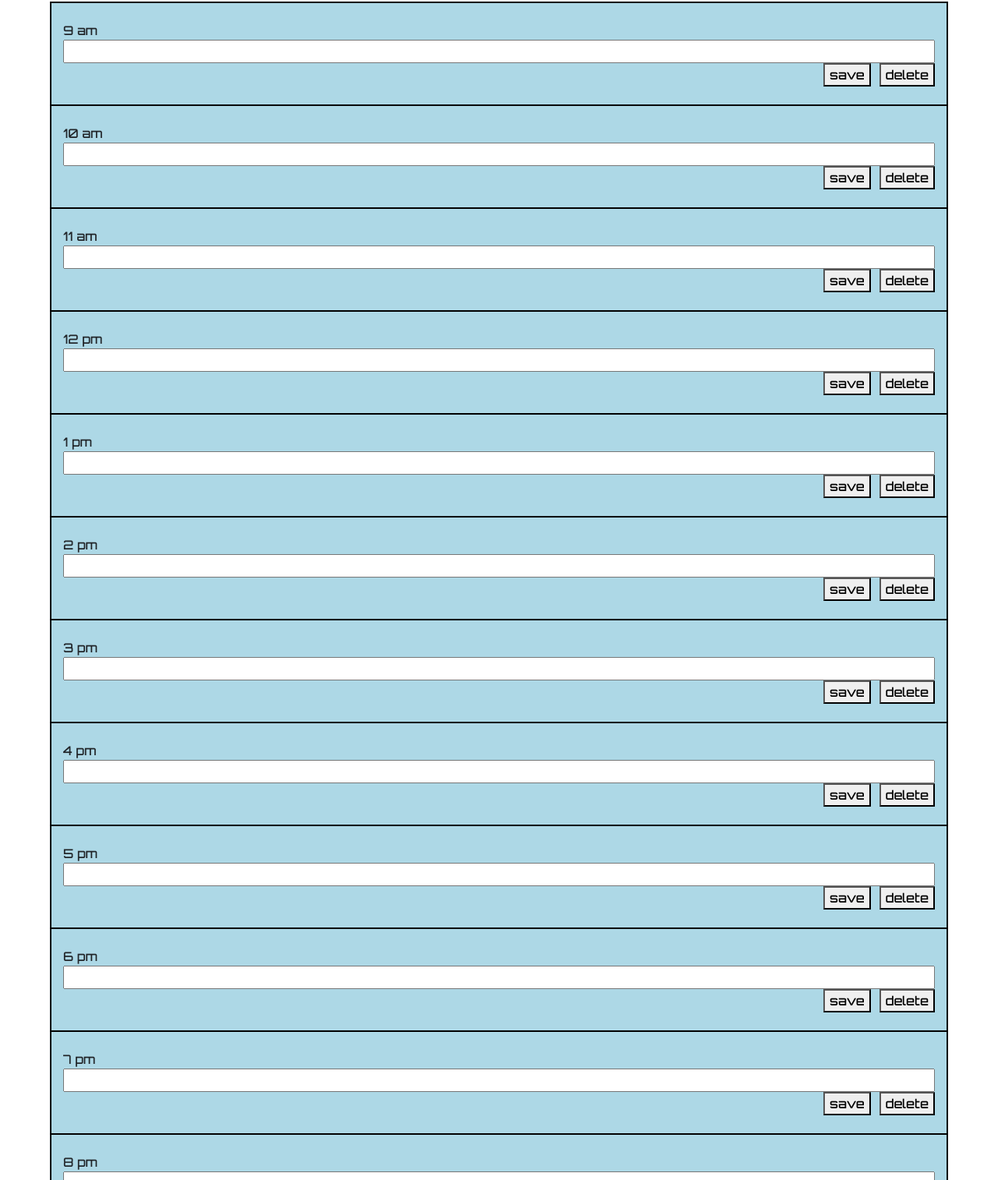
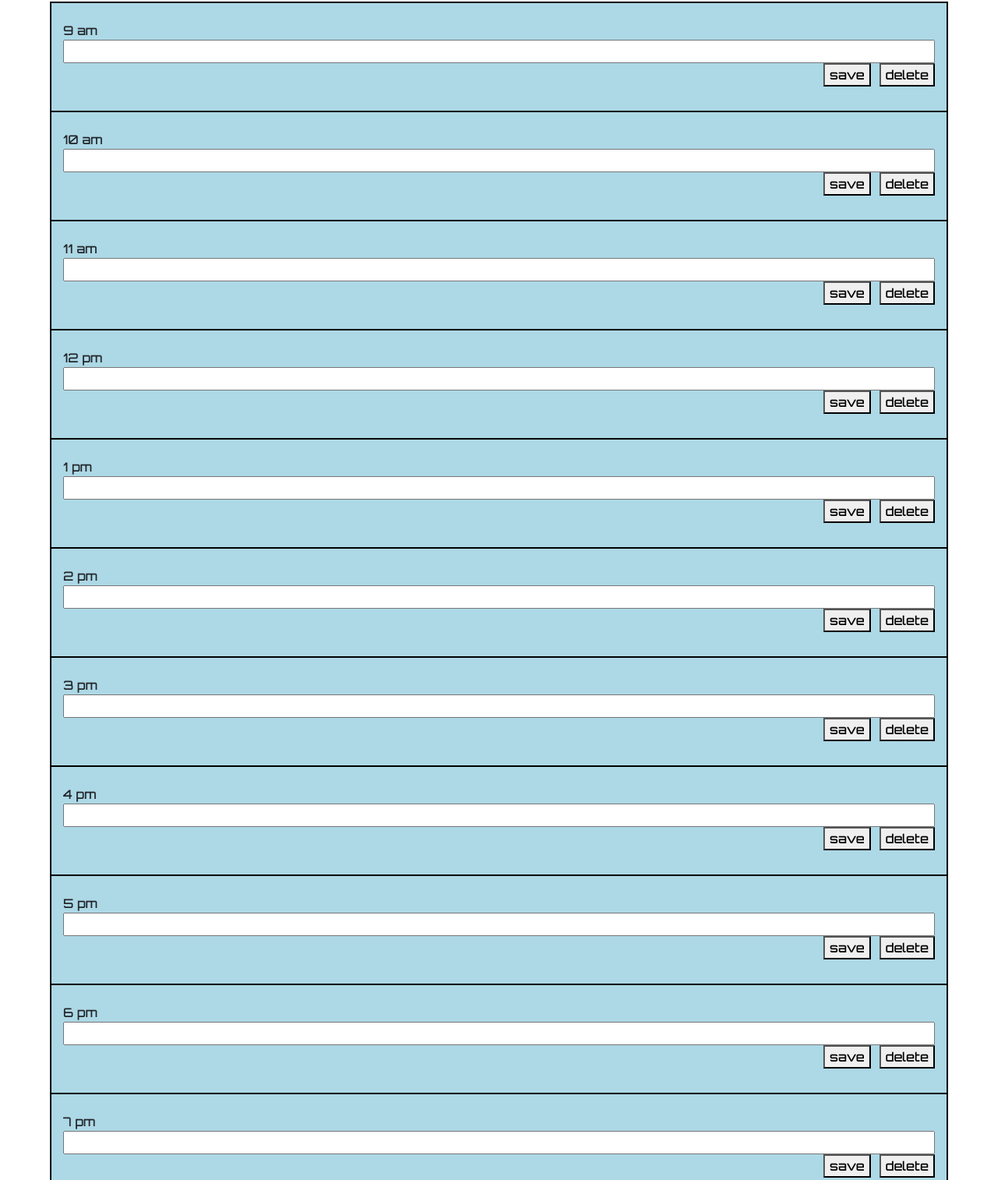
Before and after one commit to Miguelangelweill/calendar, a plain HTML site: page index.html in a window 1280 px wide. Shown: the part 269-1783 px from the top of the page at 78% size. Drawn offline with nearby package versions, Linux system fonts and the light colour scheme.

Commit message:
added the div element aroung each one of my labels

```diff
--- a/Assets/style.css
+++ b/Assets/style.css
@@ -30,11 +30,15 @@
 #save{
     margin-right: 1%;
 }
-label {
+div {
     padding: 2%;
     background-color: lightblue;
     margin: 0%;
     border: solid 1px black;
+
+}
+label{
+    width: 100%;
 }
 button:hover{
     background-color: rgb(83, 206, 251);
--- a/index.html
+++ b/index.html
@@ -27,88 +27,118 @@
         </h1>
     </header>
     <main id="mainContainer" class="row">
-
-        <label class="col-12" for="">9 am
+        <div class="col-12">
+        <label for="">9 am
             <input id="9am" type="text"></input>
             <button type="button" class="delete">delete</button>
             <button type="button" id="save">save</button>
-
         </label>
-        <label class="col-12" for="">10 am
+        </div>
+        <div class="col-12">
+        <label for="">10 am
             <input id="10am" type="text"></input>
             <button type="button" class="delete">delete</button>
             <button type="button" id="save">save</button>
         </label>
-        <label class="col-12" for="">11 am
+        </div>
+        <div class="col-12">
+        <label for="">11 am
             <input id="11am"  type="text"></input>
             <button type="button" class="delete">delete</button>
             <button type="button" id="save">save</button>
         </label>
-        <label class="col-12" for="">12 pm
+        </div>
+        <div class="col-12">
+        <label for="">12 pm
             <input id="12pm" type="text"></input>
             <button type="button" class="delete">delete</button>
             <button type="button" id="save">save</button>
         </label>
-        <label class="col-12" for="">1 pm
+        </div>
+        <div class="col-12">
+        <label for="">1 pm
             <input id="1pm" type="text"></input>
             <button type="button" class="delete">delete</button>
             <button type="button" id="save">save</button>
         </label>
-        <label class="col-12" for="">2 pm
+        </div>
+        <div class="col-12">
+        <label for="">2 pm
             <input id="2pm" type="text"></input>
             <button type="button" class="delete">delete</button>
             <button type="button" id="save">save</button>
         </label>
-        <label class="col-12" for="">3 pm
+        </div>
+        <div class="col-12">
+        <label for="">3 pm
             <input id="3pm" type="text"></input>
             <button type="button" class="delete">delete</button>
             <button type="button" id="save">save</button>
         </label>
-        <label class="col-12" for="">4 pm
+        </div>
+        <div class="col-12">
+        <label for="">4 pm
             <input id="4pm" type="text"></input>
             <button type="button" class="delete">delete</button>
             <button type="button" id="save">save</button>
         </label>
-        <label class="col-12" for="">5 pm
+        </div>
+        <div class="col-12">
+        <label for="">5 pm
             <input id="5pm" type="text"></input>
             <button type="button" class="delete">delete</button>
             <button type="button" id="save">save</button>
         </label>
-        <label class="col-12" for="">6 pm
+        </div>
+        <div class="col-12">
+        <label for="">6 pm
             <input id="6pm" type="text"></input>
             <button type="button" class="delete">delete</button>
             <button type="button" id="save">save</button>
         </label>
-        <label class="col-12" for="">7 pm
+        </div>
+        <div class="col-12">
+        <label for="">7 pm
             <input id="7pm" type="text"></input>
             <button type="button" class="delete">delete</button>
             <button type="button" id="save">save</button>
         </label>
-        <label class="col-12" for="">8 pm
+        </div>
+        <div class="col-12">
+        <label for="">8 pm
             <input id="8pm" type="text"></input>
             <button type="button" class="delete">delete</button>
             <button type="button" id="save">save</button>
         </label>
-        <label class="col-12" for="">9 pm
+        </div>
+        <div class="col-12">
+        <label for="">9 pm
             <input id="9pm" type="text"></input>
             <button type="button" class="delete">delete</button>
             <button type="button" id="save">save</button>
         </label>
-        <label class="col-12" for="">10 pm
+        </div>
+        <div class="col-12">
+        <label for="">10 pm
             <input id="10pm" type="text"></input>
             <button type="button" class="delete">delete</button>
             <button type="button" id="save">save</button>
         </label>
-        <label class="col-12" for="">11 pm
+        </div>
+        <div class="col-12">
+        <label for="">11 pm
             <input id="11pm" type="text"></input>
             <button type="button" class="delete">delete</button>
             <button type="button" id="save">save</button>
         </label>
-        <label class="col-12" for="">12 am
+        </div>
+        <div class="col-12">
+        <label for="">12 am
             <input id="12am" type="text"></input>
             <button type="button" class="delete">delete</button>
             <button type="button" id="save">save</button>
         </label>
+        </div>
     </main>
 
         <script src="./Assets/moment/moment.min.js"></script>
```
